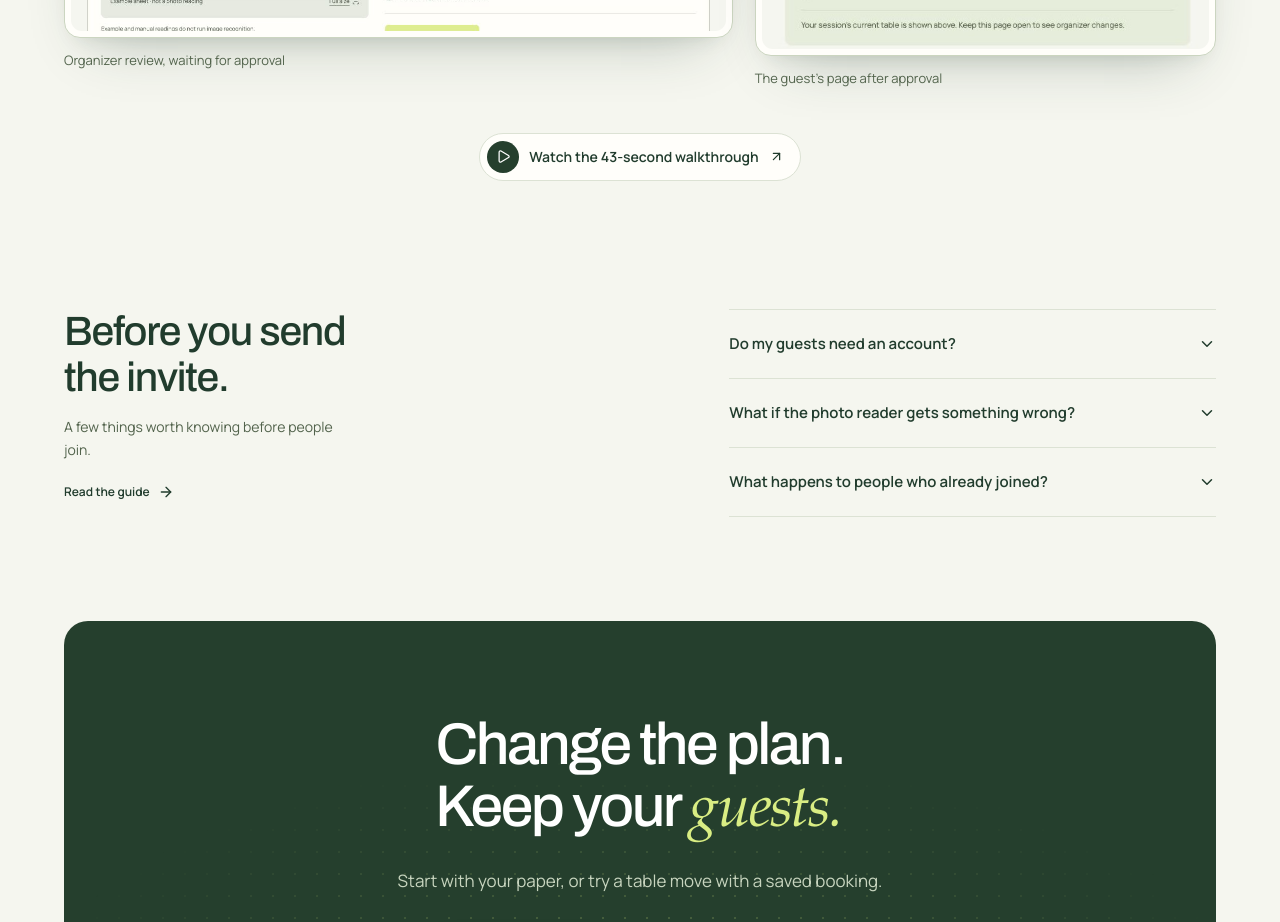
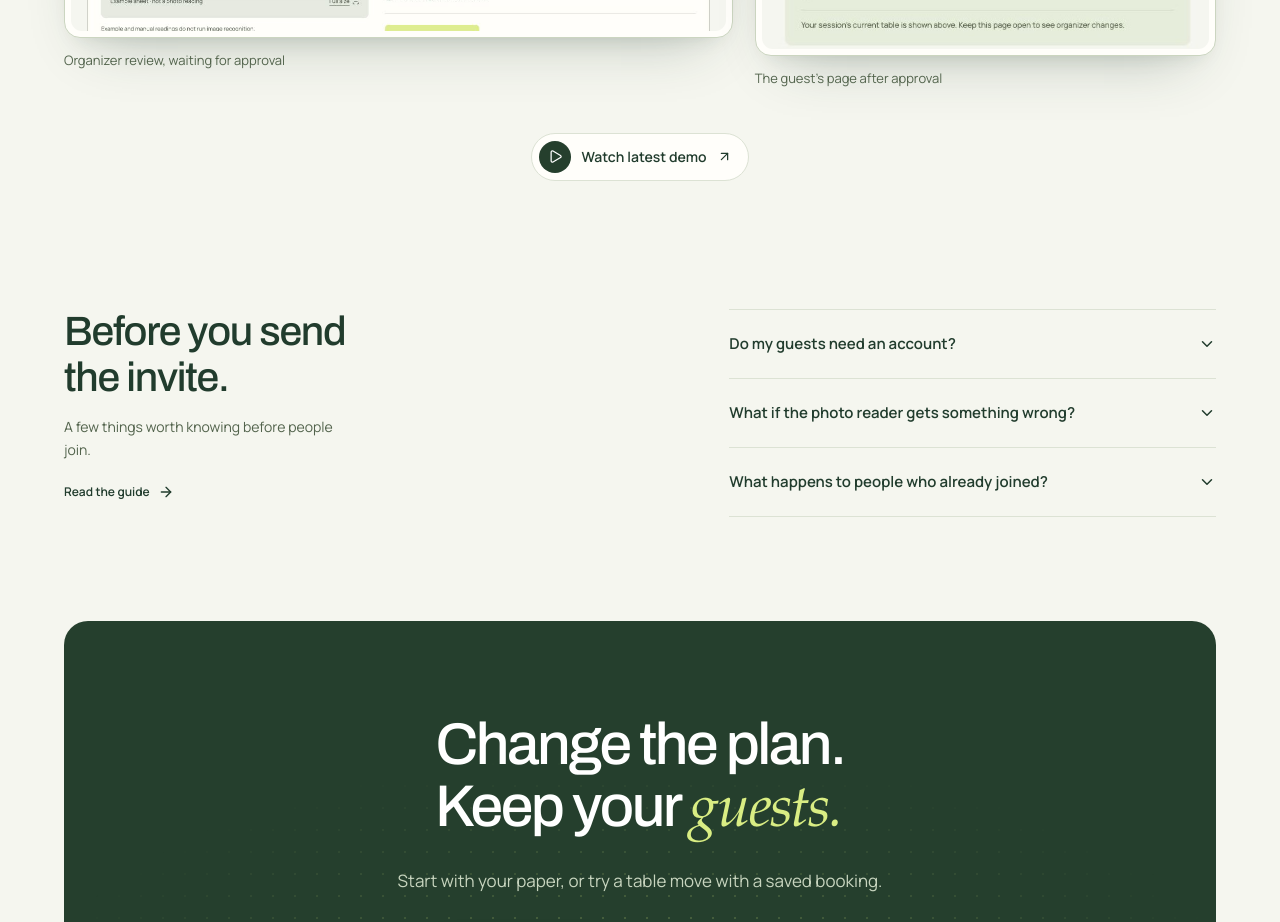
Before and after one commit to himanshu748/inkshift, a Next.js app: page / in a window 1280 px wide. Shown: the part 3500-4422 px from the top of the page. Built offline with nearby package versions, Linux system fonts and the light colour scheme.

Commit message:
feat: feature the refreshed Deepgram narrated demo

```diff
--- a/src/components/landing.tsx
+++ b/src/components/landing.tsx
@@ -343,14 +343,14 @@ function RealApp() {
       </div>
       <a
         className="ink-watch"
-        href="https://youtu.be/xM5eC-q7t_0"
+        href="https://youtu.be/_fX19uDjTe8"
         target="_blank"
         rel="noreferrer"
       >
         <span className="ink-watch-icon">
           <Play size={15} />
         </span>
-        Watch the 43-second walkthrough
+        Watch latest demo
         <ArrowUpRight size={15} />
       </a>
     </section>
@@ -436,8 +436,8 @@ export function Landing() {
               <button className="button secondary" onClick={start} disabled={!!busy}>
                 {busy ? "Opening your sample…" : "Retry the guided sample"}
               </button>
-              <a href="https://youtu.be/xM5eC-q7t_0" target="_blank" rel="noreferrer">
-                Watch the recorded walkthrough <ArrowUpRight size={15} />
+              <a href="https://youtu.be/_fX19uDjTe8" target="_blank" rel="noreferrer">
+                Watch latest demo <ArrowUpRight size={15} />
               </a>
               <Link href="/about">See how the booking is stored</Link>
             </div>
```
Also changed, not shown: 4 other files (tests, documents, lock files or other folders).
